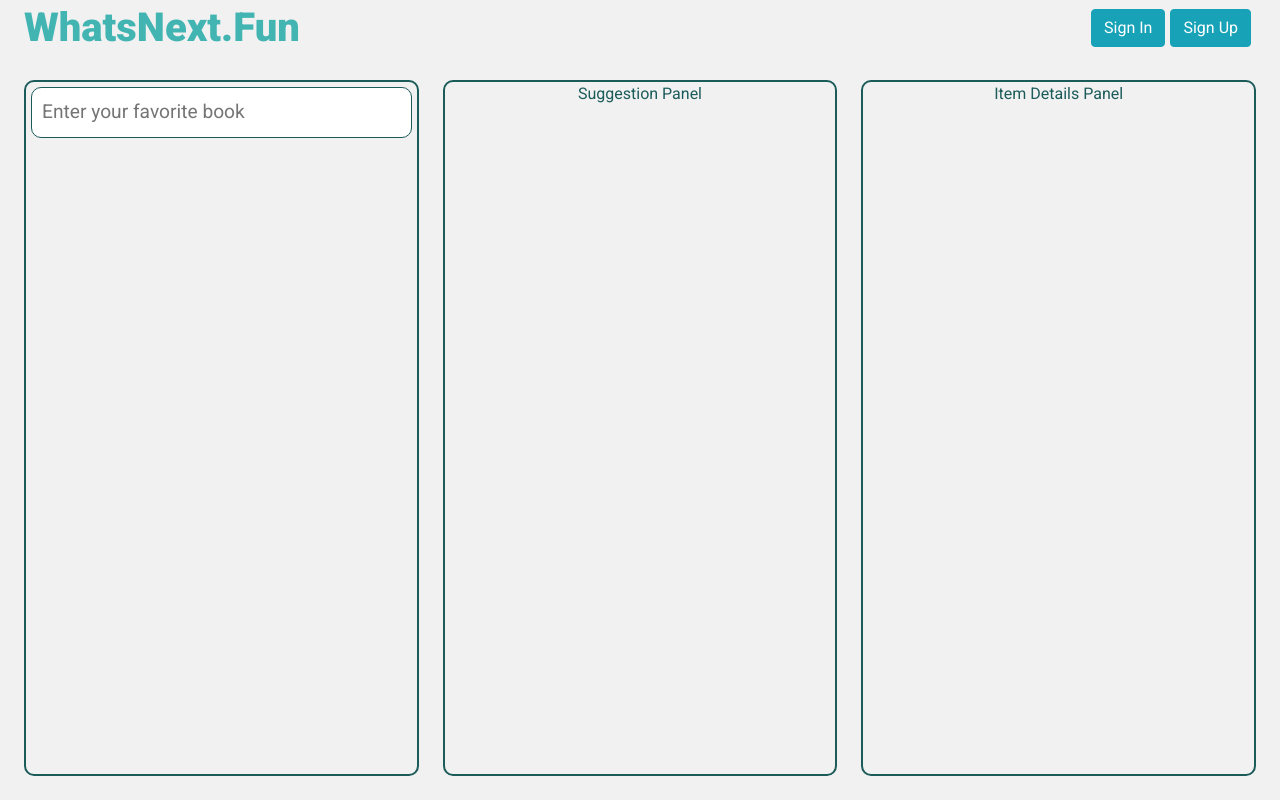
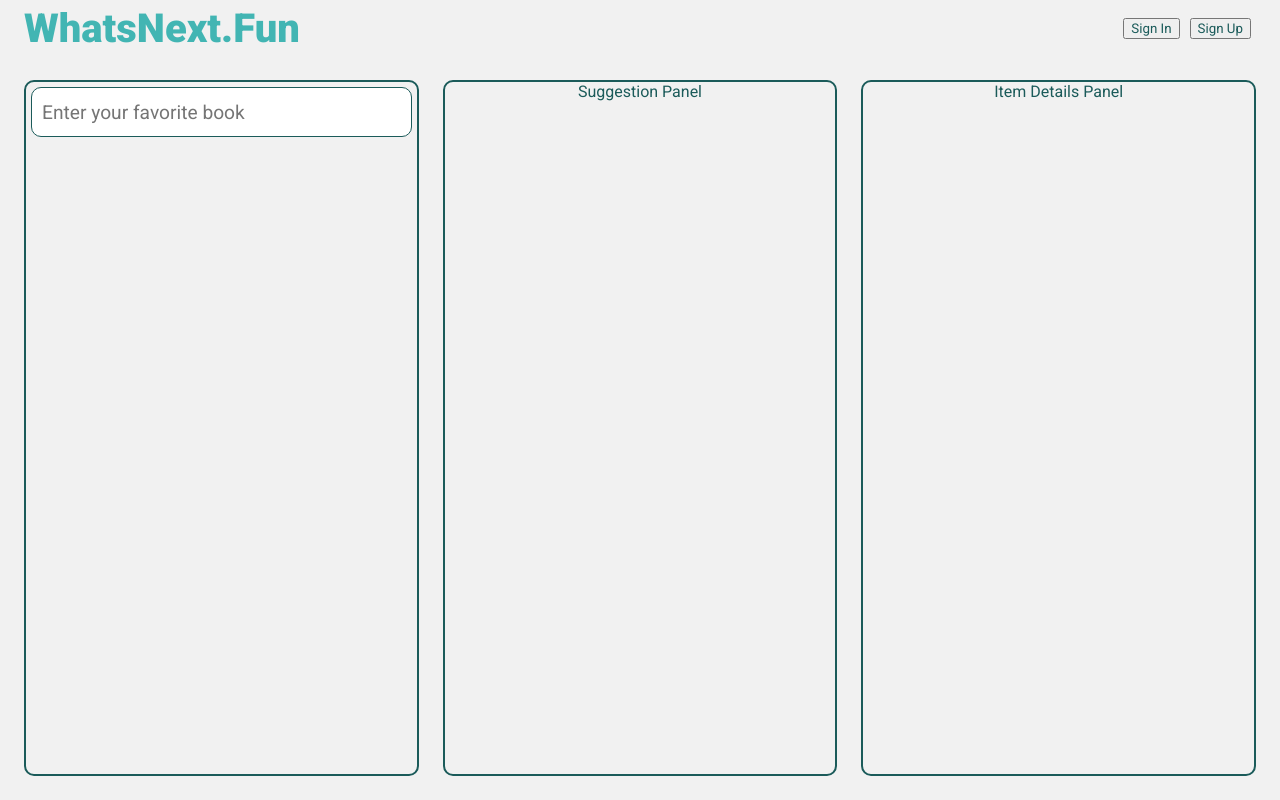
Before and after one commit to chingu-voyage5/Bears-Team-01, a React (Create React App) app in the folder client/: page / in a window 1280 px wide. Built offline with nearby package versions, Linux system fonts and the light colour scheme.

Commit message:
remove bootstrap

```diff
--- a/client/public/index.html
+++ b/client/public/index.html
@@ -12,8 +12,6 @@
   <link href="https://fonts.googleapis.com/css?family=Roboto:400,900" rel="stylesheet">
   <link rel="manifest" href="%PUBLIC_URL%/manifest.json">
   <link rel="shortcut icon" href="%PUBLIC_URL%/favicon.ico">
-  <link rel="stylesheet" href="https://stackpath.bootstrapcdn.com/bootstrap/4.1.1/css/bootstrap.min.css" integrity="sha384-WskhaSGFgHYWDcbwN70/dfYBj47jz9qbsMId/iRN3ewGhXQFZCSftd1LZCfmhktB"
-    crossorigin="anonymous">
   <link rel="stylesheet" href="https://use.fontawesome.com/releases/v5.0.13/css/all.css" integrity="sha384-DNOHZ68U8hZfKXOrtjWvjxusGo9WQnrNx2sqG0tfsghAvtVlRW3tvkXWZh58N9jp"
     crossorigin="anonymous">
   <!--
--- a/client/src/App.css
+++ b/client/src/App.css
@@ -21,16 +21,6 @@ ul {
   margin: 0;
 }
 
-h1,
-h2,
-h3,
-h4,
-h5,
-h6 {
-  font-weight: normal;
-  margin: 0;
-}
-
 html,
 body {
   width: 100%;
@@ -50,22 +40,3 @@ body {
   background-color: var(--background-grey);
   /* padding: 1.5em; */
 }
-
-nav.header {
-  display: flex;
-  justify-content: space-between;
-  align-items: center;
-  height: 3.5em;
-}
-nav.header h1 {
-  flex: 5;
-}
-.test {
-  flex: 1;
-}
-
-.header .logo {
-  font-weight: bold;
-  color: var(--theme-color-light);
-  font-size: 2.5em;
-}
--- a/client/src/components/Header/Header.js
+++ b/client/src/components/Header/Header.js
@@ -13,13 +13,13 @@ class Header extends Component {
   render() {
     const { isAuthenticated, user } = this.props.auth;
     const notLoggedIn = (
-      <div className="btn-group">
+      <div className="login-container">
         <Login />
         <Register />
       </div>
     );
     const loggedIn = (
-      <div className="btn-group">
+      <div>
         <button className="btn btn-danger" onClick={this.logOut}>
           Log Out
         </button>
--- a/client/src/components/Header/Login.js
+++ b/client/src/components/Header/Login.js
@@ -75,18 +75,16 @@ class Login extends Component {
   render() {
     const { email, password, errors } = this.state;
     return (
-      <div>
-        <button className="btn btn-info" onClick={this.openModal}>
-          Sign In
-        </button>
+      <div className="login loggedIn">
+        <button onClick={this.openModal}>Sign In</button>
         <Modal
           isOpen={this.state.modalIsOpen}
           onRequestClose={this.closeModal}
           style={customStyles}
           contentLabel="Example Modal"
         >
-          <form className="login" onSubmit={this.onSubmit}>
-            <h1 className="display-4 text-center">Sign In</h1>
+          <form className="login-form" onSubmit={this.onSubmit}>
+            <h1>Sign In</h1>
 
             <InputGroup
               placeholder="e-mail"
@@ -103,8 +101,8 @@ class Login extends Component {
               onChange={this.onChange}
               errors={errors.password}
             />
-            <div className="form-group">
-              <button className="btn btn-info" type="submit">
+            <div className="auth-submit-container">
+              <button className="auth-submit-button" type="submit">
                 Sign In!
               </button>
             </div>
--- a/client/src/components/Header/Register.js
+++ b/client/src/components/Header/Register.js
@@ -56,7 +56,6 @@ class Register extends Component {
     });
   }
 
-
   closeModal() {
     this.setState({
       modalIsOpen: false,
@@ -84,18 +83,16 @@ class Register extends Component {
   render() {
     const { errors } = this.state;
     return (
-      <div>
-        <button className="btn btn-info" onClick={this.openModal}>
-          Sign Up
-        </button>
+      <div className="register loggedIn">
+        <button onClick={this.openModal}>Sign Up</button>
         <Modal
           isOpen={this.state.modalIsOpen}
           onRequestClose={this.closeModal}
           style={customStyles}
           contentLabel="Example Modal"
         >
-          <form className="register" onSubmit={this.onSubmit}>
-            <h1 className="display-4 text-center">Sign Up</h1>
+          <form className="login-form" onSubmit={this.onSubmit}>
+            <h1>Sign Up</h1>
             <InputGroup
               placeholder="e-mail"
               name="email"
@@ -124,8 +121,8 @@ class Register extends Component {
               onChange={this.onChange}
               errors={errors.password2}
             />
-            <div className="form-group">
-              <button className="btn btn-info" type="submit">
+            <div className="auth-submit-container">
+              <button className="auth-submit-button" type="submit">
                 Register!
               </button>
             </div>
--- a/client/src/components/Header/header.css
+++ b/client/src/components/Header/header.css
@@ -1,6 +1,64 @@
-.btn-info {
-  margin-right: 5px !important;
+.header .logo {
+  font-weight: bold;
+  color: var(--theme-color-light);
+  font-size: 2.5em;
 }
+
 .header {
-  padding: 1.5em;
+  padding: 0 1.5em;
 }
+
+.logo {
+  flex: 6;
+}
+nav.header {
+  display: flex;
+  align-items: center;
+  height: 3.5em;
+}
+
+.login-container {
+  display: flex;
+  height: 100%;
+  align-items: center;
+  flex: 2;
+  justify-content: flex-end;
+}
+.loggedIn {
+  padding: 5px;
+}
+.login-form {
+  display: flex;
+  flex: 1;
+  flex-direction: column;
+  justify-content: center;
+}
+.login-form h1 {
+  flex: 2;
+  align-self: center;
+  margin: 0;
+}
+.auth-submit-container {
+  flex: 1;
+  align-self: center;
+  display: flex;
+}
+.auth-submit-button {
+  align-self: flex-end;
+}
+.form-div {
+  display: flex;
+  flex: 1;
+  justify-content: center;
+}
+.form-div input {
+  width: 60%;
+  border: 1px solid black;
+  border-radius: 6px;
+  padding: 10px;
+  margin: 5px 0;
+}
+.ReactModal__Content {
+  height: 40%;
+  display: flex;
+}
--- a/client/src/components/Recommender/Recommender.css
+++ b/client/src/components/Recommender/Recommender.css
@@ -9,17 +9,6 @@
   box-sizing: border-box;
   font-family: 'Roboto', sans-serif;
   color: var(--text-color);
-}
-
-h1,
-h2,
-h3,
-h4,
-h5,
-h6 {
-  font-weight: normal;
-  font-size: 1rem;
-  margin: 0;
 }
 
 .recommender {
--- a/client/src/components/Recommender/RecommenderPanels/InputPanel.js
+++ b/client/src/components/Recommender/RecommenderPanels/InputPanel.js
@@ -16,6 +16,7 @@ class InputPanel extends Component {
   };
 
   handleSuggestionItemOnClick = book => {
+    console.log(book);
     this.props.submitInputToPanel(book.id);
   };
 
--- a/client/src/components/UserProfile/UserProfile.js
+++ b/client/src/components/UserProfile/UserProfile.js
@@ -7,30 +7,18 @@ import UserRecommended from './UserRecommended';
 class UserProfile extends Component {
   render() {
     return (
-      <div className="UserProfile">
-        <div className="container userContainer">
-          <div className="row">
-            <div className="col-md-4 userLeftColumn">
-              <UserOwns />
-            </div>
-            <div className="col-md-8 userRightColumn">
-              <div className="row">
-                <div className="col-md-12 userInfo">
-                  <UserInfo />
-                </div>
-              </div>
-              <div className="row">
-                <div className="col-md-12 userRecommended">
-                  <UserRecommended />
-                </div>
-              </div>
-            </div>
+      <div className="userProfile">
+        <div className="profile-top-container">
+          <div className="profile-left-column">
+            <UserOwns />
           </div>
-          <div className="row">
-            <div className="col-md-12 userCarosel">
-              <UserCarosel />
-            </div>
+          <div className="profile-right-column">
+            <UserInfo />
+            <UserRecommended />
           </div>
+        </div>
+        <div className="profile-bottom-container">
+          <UserCarosel />
         </div>
       </div>
     );
--- a/client/src/components/UserProfile/profile.css
+++ b/client/src/components/UserProfile/profile.css
@@ -1,26 +1,19 @@
-.UserProfile,
-.userContainer {
-  height: 90vh;
+.userProfile {
+  display: flex;
+  height: 100%;
+  flex-direction: column;
 }
-.userInfo {
-  height: 15vh;
+.profile-top-container {
+  display: flex;
+  flex: 2;
 }
-.userLeftColumn {
-  margin-top: 20px;
-  height: 70vh;
+.profile-bottom-container {
+  display: flex;
+  flex: 1;
 }
-
-.userCarosel {
-  height: 20vh;
+.profile-left-column {
+  flex: 1;
 }
-.userRightColumn {
-  margin-top: 20px;
-  height: 70vh;
+.profile-right-column {
+  flex: 2;
 }
-.userH1 {
-  font-size: 2.5em;
-  margin-bottom: 1rem !important;
-}
-.userImageContainer {
-  max-height: 80%;
-}
--- a/client/src/components/common/InputGroup.js
+++ b/client/src/components/common/InputGroup.js
@@ -3,7 +3,7 @@ import classnames from 'classnames';
 
 const InputGroup = ({ name, placeholder, value, errors, type, onChange }) => {
   return (
-    <div className="form-group">
+    <div className="form-div">
       <input
         className={classnames('form-control form-control-lg', {
           'is-invalid': errors
```
Also changed, not shown: 1 other file (tests, documents, lock files or other folders).
